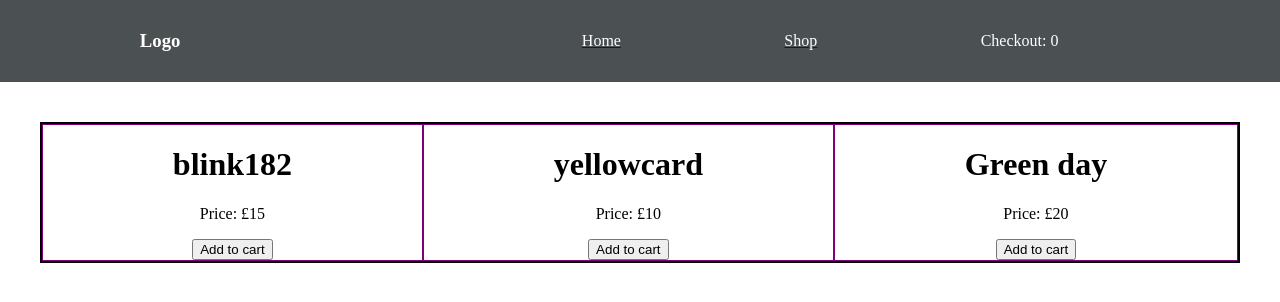
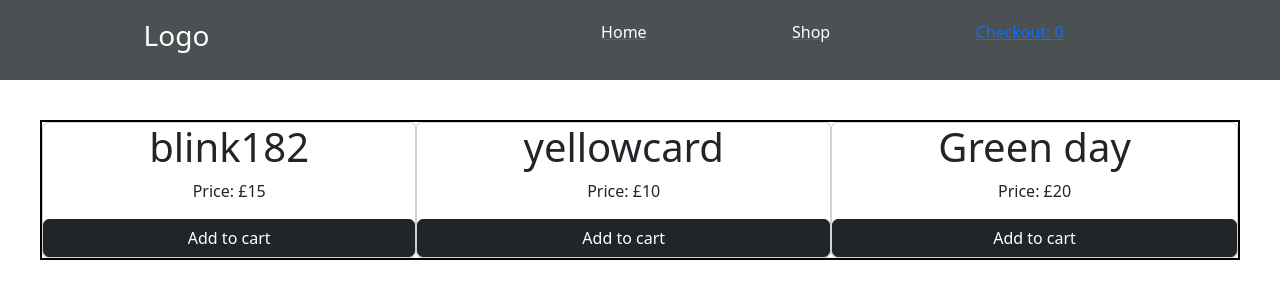
Before and after one commit to WMAA96/shopping, a React (Create React App) app: page /Shop in a window 1280 px wide. Shown: the top 302 px of the page. Built offline with nearby package versions, Linux system fonts and the light colour scheme.

Commit message:
Added react bootstrap to buttons and fixed Navbar to be compatible

```diff
--- a/package.json
+++ b/package.json
@@ -6,7 +6,9 @@
     "@testing-library/jest-dom": "^5.16.4",
     "@testing-library/react": "^13.2.0",
     "@testing-library/user-event": "^13.5.0",
+    "bootstrap": "^5.2.3",
     "react": "^18.1.0",
+    "react-bootstrap": "^2.7.2",
     "react-dom": "^18.1.0",
     "react-router-dom": "^6.3.0",
     "react-scripts": "5.0.1",
--- a/src/App.css
+++ b/src/App.css
@@ -29,7 +29,6 @@
   justify-content: space-around;
   display: flex;
   align-items: center;
-  list-style: none;
 }
 
 /* This may confuse me later.....
@@ -53,6 +52,7 @@
 }
 
 .dropdwn {
+  padding: 0px;
 }
 
 .dropdwn-content {
@@ -62,4 +62,5 @@
   min-width: 200px;
   min-height: 200px;
   text-align: left;
+  z-index: 1;
 }
--- a/src/App.js
+++ b/src/App.js
@@ -4,6 +4,7 @@
 import Home from "./Components/Home";
 import Shop from "./Components/Shop";
 import "./App.css";
+import "bootstrap/dist/css/bootstrap.min.css";
 
 function App() {
   const [cart, setCart] = useState([]);
--- a/src/Components/Card.js
+++ b/src/Components/Card.js
@@ -1,3 +1,5 @@
+import Button from "react-bootstrap/Button";
+
 function Card(props) {
   const { products, addProduct } = props;
   return (
@@ -7,10 +9,10 @@
           <div className="card" key={products.id}>
             <h1>{products.band}</h1>
             <p> Price: £{products.price}</p>
-            <button onClick={e => addProduct(products.id, e)}>
+            <Button variant="dark" onClick={e => addProduct(products.id, e)}>
               {" "}
               Add to cart
-            </button>
+            </Button>
           </div>,
         ];
       })}
--- a/src/Components/Checkout.js
+++ b/src/Components/Checkout.js
@@ -1,10 +1,11 @@
 import React, { useEffect, useState } from "react";
+import { Link } from "react-router-dom";
 
 function Checkout(props) {
   const { cart, cartQuantity, list, removeFromBasket } = props;
 
   if (!list) {
-    return <p>Checkout: {cartQuantity}</p>;
+    return <Link to="/">Checkout: {cartQuantity}</Link>;
   } else if (cart.length === 0) {
     return (
       <div className="dropdwn">
```
Also changed, not shown: src/Components/Navbar.js (+4 -3 lines), 1 other file (tests, documents, lock files or other folders).
